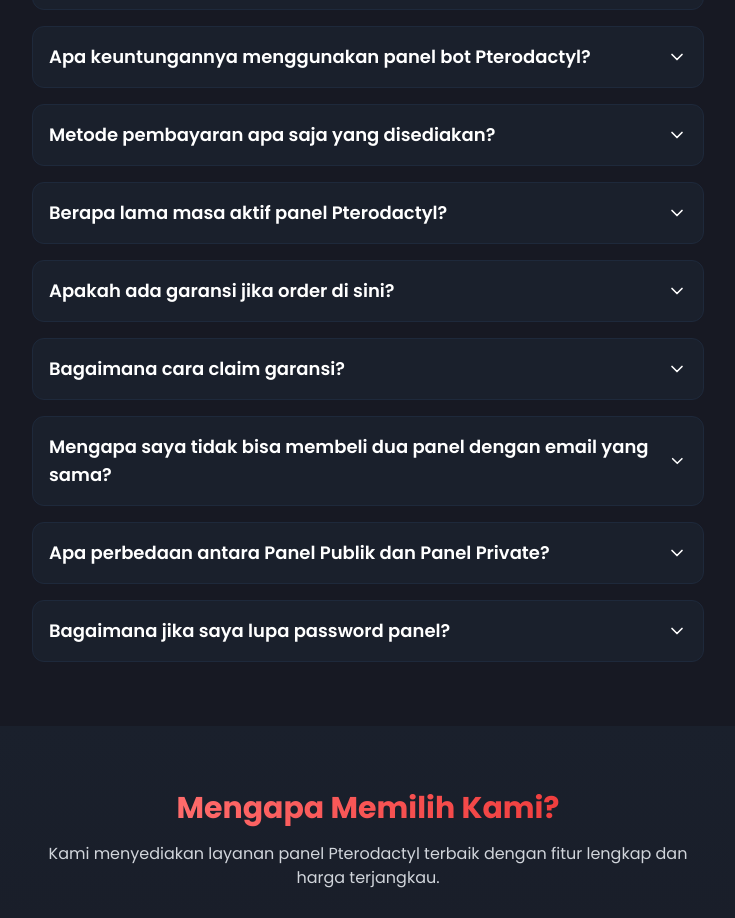
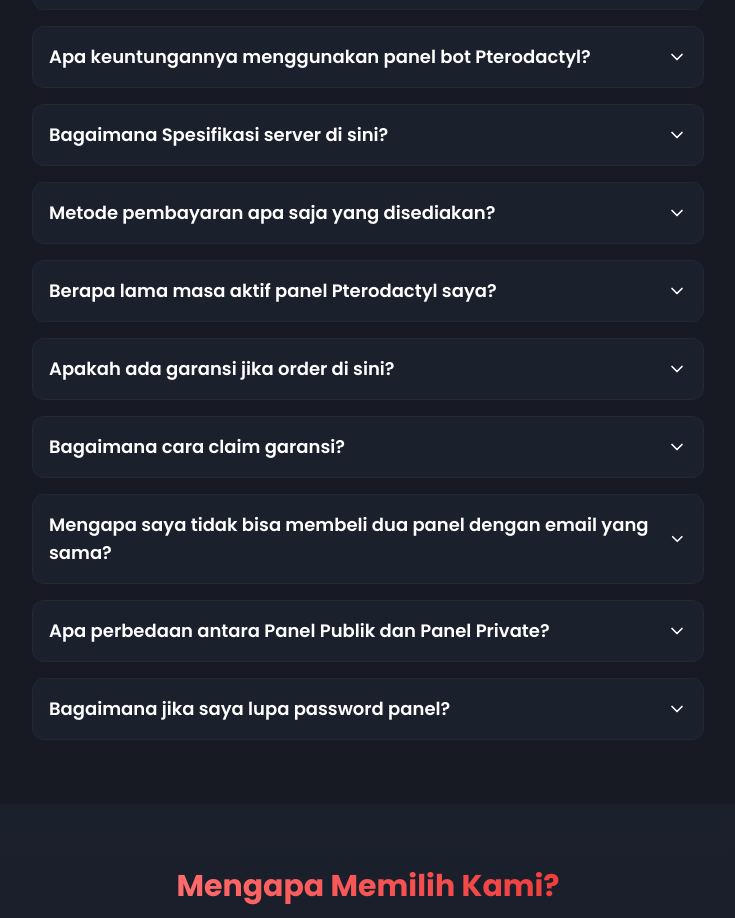
Before and after one commit to MTS4YOU/tokopanel-versi3, a Next.js app: page / in a window 1280 px wide. Shown: the part 1127-2045 px from the top of the page, without its empty margins (272-1007 px from the left). Built offline with nearby package versions, Linux system fonts and the light colour scheme; no server answers; the database is empty.

Commit message:
Update faq.tsx

```diff
--- a/components/faq.tsx
+++ b/components/faq.tsx
@@ -21,19 +21,24 @@ const faqs = [
       "Mempermudah dan membuat peforma bot anda lebih stabil, dan tidak akan memakan kuota internet serta ruang penyimpanan pada device anda.",
   },
   {
+    question: "Bagaimana Spesifikasi server di sini?",
+    answer:
+      "Server kami menggunakan VPS (RAM 32GB/16 CORE • NVMe 128GB) legal server Indonesia.",
+  },
+  {
     question: "Metode pembayaran apa saja yang disediakan?",
     answer:
       "Kami menyediakan metoda pembayaran QRIS All Payment yang bisa menerima pembayaran dari semua payment yang support scan qris seperti e-wallet, bank dan sebagainya.",
   },
   {
-    question: "Berapa lama masa aktif panel Pterodactyl?",
+    question: "Berapa lama masa aktif panel Pterodactyl saya?",
     answer:
-      "Panel akan aktif kurang lebih selama satu bulan (±30 Hari).",
+      "Masa aktif panel akan aktif kurang lebih selama satu bulan (±30 Hari).",
   },
   {
     question: "Apakah ada garansi jika order di sini?",
     answer:
-      "Ada, garansi berlaku selama 10 hari (1× replace), kami memberikan garansi penuh atau penggantian panel baru jika terjadi sesuatu pada server panel anda dalam masa garansi.",
+      "Ada, garansi berlaku selama 12 hari (3× replace), kami memberikan garansi penuh atau penggantian panel baru jika terjadi sesuatu pada server panel anda dalam masa garansi.",
   },
   {
     question: "Bagaimana cara claim garansi?",
```
